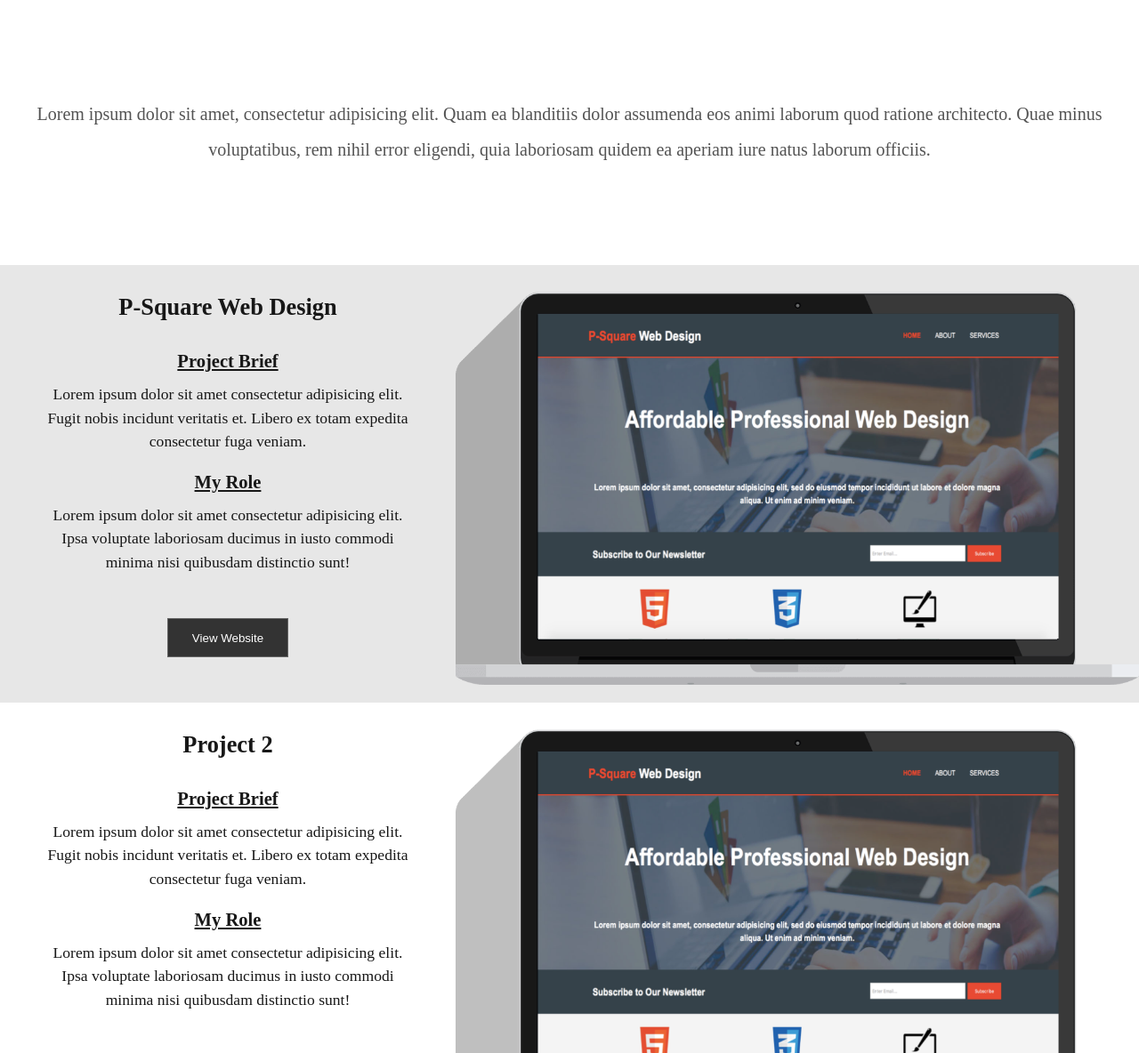
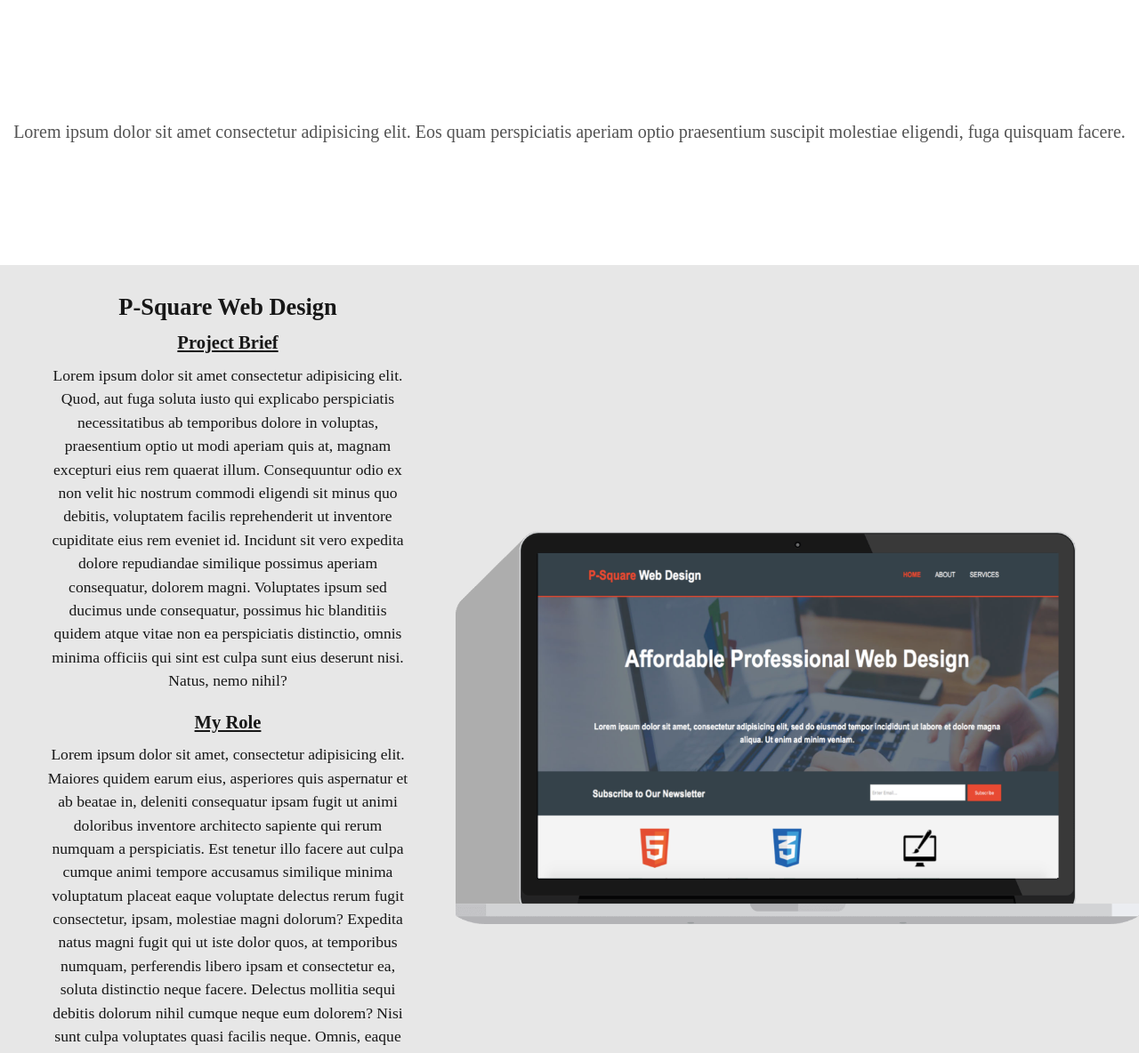
Before and after one commit to Pareen89/Pareen89.github.io, a plain HTML site: page index.html in a window 1280 px wide. Shown: the part 102-1286 px from the top of the page at 89% size. Drawn offline with Linux system fonts and the light colour scheme; a script that the page names is missing.

Commit message:
updated auto height for section B

```diff
--- a/index.html
+++ b/index.html
@@ -30,7 +30,7 @@
         <!-- Section A: Intro-->
         <section id="section-a">
             <div class="content-wrap">
-                <p>Lorem ipsum dolor sit amet, consectetur adipisicing elit. Quam ea blanditiis dolor assumenda eos animi laborum quod ratione architecto. Quae minus voluptatibus, rem nihil error eligendi, quia laboriosam quidem ea aperiam iure natus laborum officiis.</p>
+                <p>Lorem ipsum dolor sit amet consectetur adipisicing elit. Eos quam perspiciatis aperiam optio praesentium suscipit molestiae eligendi, fuga quisquam facere.</p>
 
             </div>
         </section>
@@ -43,9 +43,9 @@
                         <img src="project1.png" alt="project 1" class="img">
                         <div class="project-content">
                             <h3 class="project-brief">Project Brief</h3>
-                            <p class="project-paragraph">Lorem ipsum dolor sit amet consectetur adipisicing elit. Fugit nobis incidunt veritatis et. Libero ex totam expedita consectetur fuga veniam.</p>
+                            <p class="project-paragraph">Lorem ipsum dolor sit amet consectetur adipisicing elit. Quod, aut fuga soluta iusto qui explicabo perspiciatis necessitatibus ab temporibus dolore in voluptas, praesentium optio ut modi aperiam quis at, magnam excepturi eius rem quaerat illum. Consequuntur odio ex non velit hic nostrum commodi eligendi sit minus quo debitis, voluptatem facilis reprehenderit ut inventore cupiditate eius rem eveniet id. Incidunt sit vero expedita dolore repudiandae similique possimus aperiam consequatur, dolorem magni. Voluptates ipsum sed ducimus unde consequatur, possimus hic blanditiis quidem atque vitae non ea perspiciatis distinctio, omnis minima officiis qui sint est culpa sunt eius deserunt nisi. Natus, nemo nihil?</p>
                             <h3 class="project-role">My Role</h3>
-                            <p class="project-paragraph">Lorem ipsum dolor sit amet consectetur adipisicing elit. Ipsa voluptate laboriosam ducimus in iusto commodi minima nisi quibusdam distinctio sunt!</p>
+                            <p class="project-paragraph">Lorem ipsum dolor sit amet, consectetur adipisicing elit. Maiores quidem earum eius, asperiores quis aspernatur et ab beatae in, deleniti consequatur ipsam fugit ut animi doloribus inventore architecto sapiente qui rerum numquam a perspiciatis. Est tenetur illo facere aut culpa cumque animi tempore accusamus similique minima voluptatum placeat eaque voluptate delectus rerum fugit consectetur, ipsam, molestiae magni dolorum? Expedita natus magni fugit qui ut iste dolor quos, at temporibus numquam, perferendis libero ipsam et consectetur ea, soluta distinctio neque facere. Delectus mollitia sequi debitis dolorum nihil cumque neque eum dolorem? Nisi sunt culpa voluptates quasi facilis neque. Omnis, eaque vitae?</p>
                             <button class="btn">View Website</button>
                         </div>
                     </div>
@@ -56,11 +56,9 @@
                         <img src="project1.png" alt="project 2" class="img">
                         <div class="project-content">
                             <h3 class="project-brief">Project Brief</h3>
-                            <p class="project-paragraph">Lorem ipsum dolor sit amet consectetur adipisicing elit. Fugit nobis incidunt veritatis et. Libero ex totam expedita
-                                consectetur fuga veniam.</p>
+                            <p class="project-paragraph">Lorem ipsum dolor sit amet consectetur adipisicing elit. Reiciendis iste libero totam aperiam labore non possimus iusto nesciunt. Architecto ad dolorum non vitae cupiditate voluptatum voluptatem dolores totam provident, eum ipsum impedit quos, quasi, earum repellat! Amet nostrum accusamus eum officia, ratione dolorum quisquam saepe, a expedita, temporibus nisi modi.</p>
                             <h3 class="project-role">My Role</h3>
-                            <p class="project-paragraph">Lorem ipsum dolor sit amet consectetur adipisicing elit. Ipsa voluptate laboriosam ducimus in iusto commodi minima
-                                nisi quibusdam distinctio sunt!</p>
+                            <p class="project-paragraph">Lorem ipsum dolor, sit amet consectetur adipisicing elit. Iste vero architecto corporis optio nam nulla vel amet voluptatum nisi iusto error deserunt, eos reiciendis accusantium odit vitae mollitia eligendi. Eos placeat aliquam vel hic ut quam mollitia illo ab delectus? Culpa veritatis, impedit ratione quibusdam fugit itaque officia magni numquam.</p>
                             <button class="btn">View Website</button>
                         </div>
                     </div>
--- a/style.css
+++ b/style.css
@@ -36,8 +36,8 @@ li{
     margin:20px 0 10px 0;
 }
 .btn:hover{
-    color: #eaeaea;
-    background: #333;
+    background: #eaeaea;
+    color: #333;
 }
 a:visited{
     color:black;
@@ -86,7 +86,6 @@ a:link{
 }
 .content-wrap{
     display: flex;
-    height: 200px;
 
 }
 .content-wrap p{
@@ -99,6 +98,7 @@ a:link{
 
 .project{
     padding: 20px 0;
+    height: auto;
 }
 .project-two{
     background: #fff;
@@ -145,7 +145,7 @@ a:link{
     /* Section A: Intro */
     .content-wrap{
         padding-top: 100px;
-        height: 300px;
+        min-height: 300px;
     }
 
 
```
